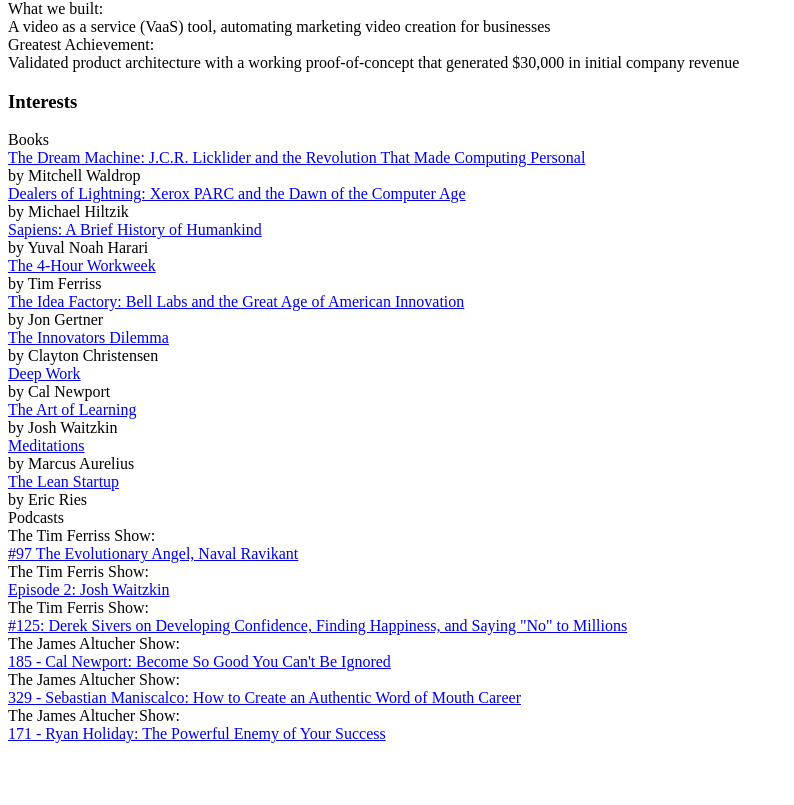
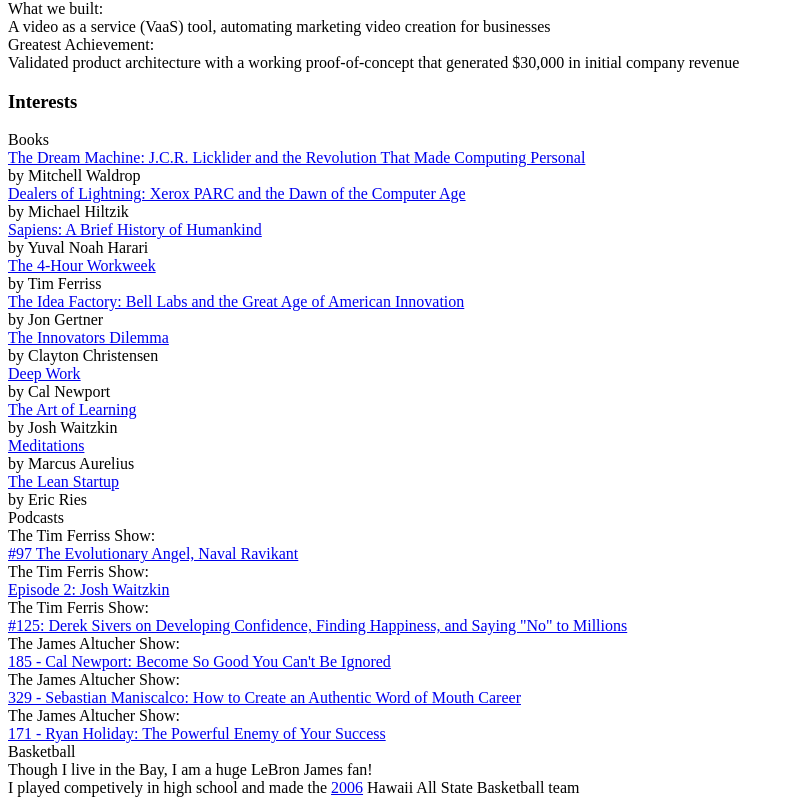
Before and after one commit to always-on-chain/portfolio, a React app: page / in a window 1280 px wide. Shown: the part 2955-3760 px from the top of the page, without its empty margins (0-794 px from the left). Before the commit the page ends 3706 px from the top, so only its background shows below. Built offline with nearby package versions, Linux system fonts and the light colour scheme; the HTML template or start-up script is replaced by a standard one.

Commit message:
added basketball portion to Interests Section

```diff
--- a/react-client/src/components/Interests.jsx
+++ b/react-client/src/components/Interests.jsx
@@ -23,6 +23,11 @@ const Interests = (props) => {
             </div>
           )
         })}
+        <div className="interests-header">Basketball</div>
+          <div id="basketball" className="interests-item">
+            <div className="basketball-info">Though I live in the Bay, I am a huge LeBron James fan!</div>
+            <div className="basketball-info">I played competively in high school and made the <a href="http://www.hawaiiprepworld.com/boys-basketball/all-state-boys-basketball-1997-2010/" target="_blank">2006</a> Hawaii All State Basketball team</div>
+          </div>
       </div>
     </div>
   )
--- a/website-data.js
+++ b/website-data.js
@@ -55,13 +55,10 @@ const generateExperienceData = () => {
 }
 
 const generateInterestsData = () => {
-  let amountOfBooks = 10;
-  let amountOfPodcasts = 6;
   let interests = {
     books: [],
     podcasts: [],
     articles: [],
-    basketball: []
   }
 
   let bookTitles = ['The Dream Machine: J.C.R. Licklider and the Revolution That Made Computing Personal', 'Dealers of Lightning: Xerox PARC and the Dawn of the Computer Age', 'Sapiens: A Brief History of Humankind', 'The 4-Hour Workweek', 'The Idea Factory: Bell Labs and the Great Age of American Innovation', 'The Innovators Dilemma', 'Deep Work', 'The Art of Learning', 'Meditations', 'The Lean Startup' ];
@@ -71,6 +68,9 @@ const generateInterestsData = () => {
   let podcastNames = ['The Tim Ferriss Show', 'The Tim Ferris Show', 'The Tim Ferris Show', 'The James Altucher Show', 'The James Altucher Show', 'The James Altucher Show'];
   let podcastTitles = ['#97 The Evolutionary Angel, Naval Ravikant', 'Episode 2: Josh Waitzkin', '#125: Derek Sivers on Developing Confidence, Finding Happiness, and Saying \"No\" to Millions', '185 - Cal Newport: Become So Good You Can\'t Be Ignored', '329 - Sebastian Maniscalco: How to Create an Authentic Word of Mouth Career', '171 - Ryan Holiday: The Powerful Enemy of Your Success'];
   let podcastLinks = ['https://tim.blog/2015/08/18/the-evolutionary-angel-naval-ravikant/', 'https://soundcloud.com/tim-ferriss/the-tim-ferriss-show-episode-2-josh-waitzkin', 'https://tim.blog/2015/12/14/derek-sivers-on-developing-confidence-finding-happiness-and-saying-no-to-millions/', 'https://jamesaltucher.com/2016/09/cal-newport-become-so-good-you-cant-be-ignored/', 'https://jamesaltucher.com/2018/03/sebastian-maniscalco-how-to-create-an-authentic-word-of-mouth-career/', 'https://jamesaltucher.com/2016/06/ryan-holiday-the-powerful-enemy-of-your-success/'];
+
+  let amountOfBooks = bookTitles.length;
+  let amountOfPodcasts = podcastNames.length;
 
   for (let i = 0; i < amountOfBooks; i++) {
     interests.books.push({
```
Also changed, not shown: 2 other files (tests, documents, lock files or other folders).
